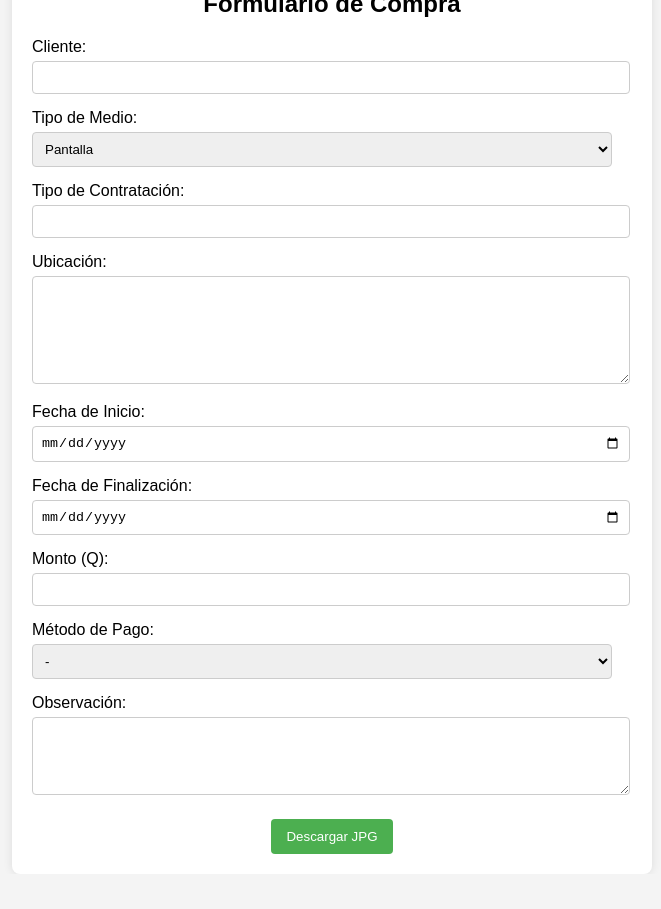
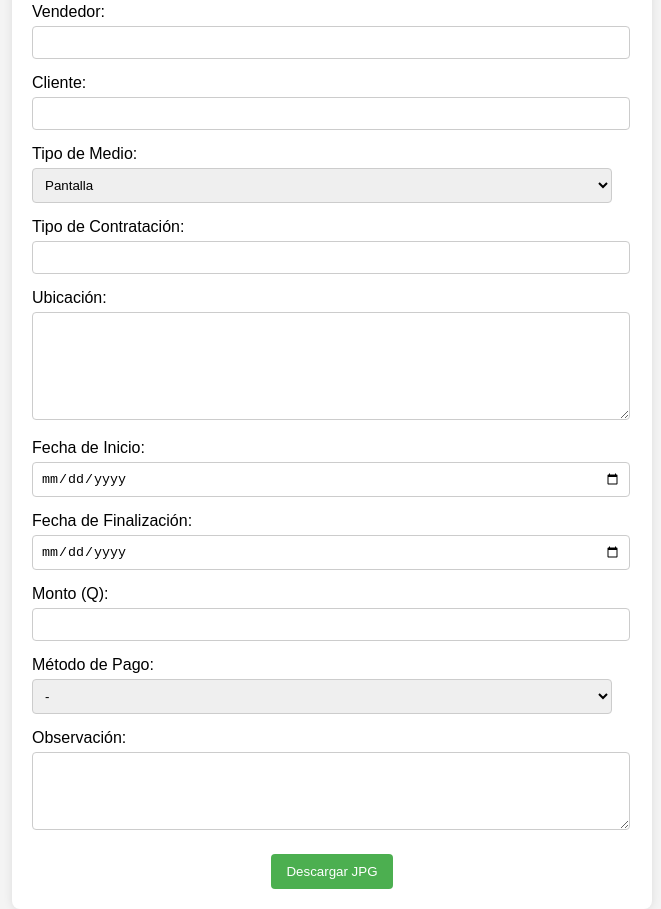
Before and after one commit to vmarkgt/VisualMarkOCV2, a plain HTML site: page index.html in a window 1280 px wide. Shown: the whole page, without its empty margins (308-969 px from the left). Before the commit the page ends 874 px from the top, so only its background shows below. Drawn offline with nearby package versions, Linux system fonts and the light colour scheme.

Commit message:
Update index.html

```diff
--- a/index.html
+++ b/index.html
@@ -12,6 +12,12 @@
             <img src="logo.png" alt="Logo de la Empresa" class="logo" id="company-logo">
             <h1>Formulario de Compra</h1>
         </header>
+         <form id="purchaseForm">
+            <div class="form-group">
+                <label for="cliente">Vendedor:</label>
+                <input type="text" id="cliente" name="cliente" required>
+            </div>
+
         <form id="purchaseForm">
             <div class="form-group">
                 <label for="cliente">Cliente:</label>
```
